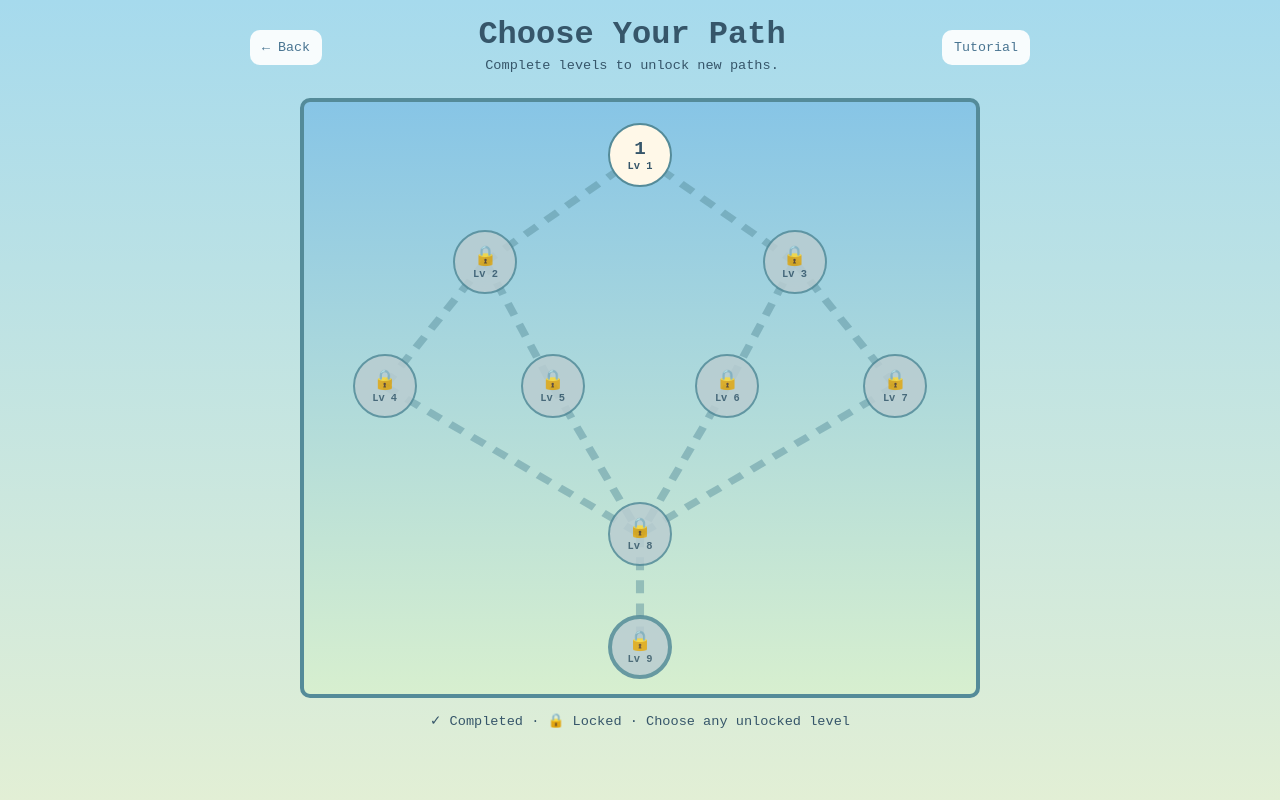
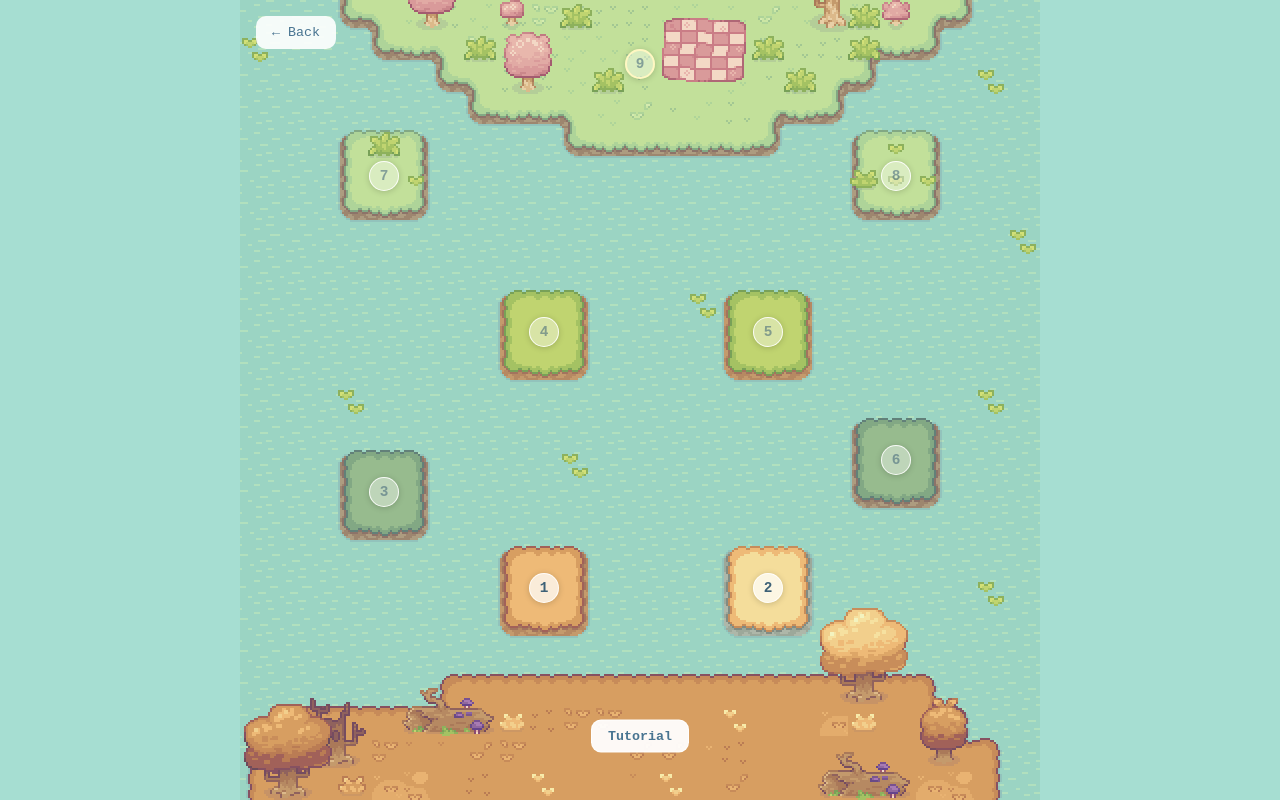
Before and after one commit to TinaGu0/Quack-Quack-Symphony, a Vue app in the folder qqs/: page /levels in a window 1280 px wide. Built offline with nearby package versions, Linux system fonts and the light colour scheme.

Commit message:
level map

```diff
--- a/qqs/src/utils/levelProgress.ts
+++ b/qqs/src/utils/levelProgress.ts
@@ -1,22 +1,20 @@
 export const LEVEL_PARENTS: Record<number, number[]> = {
   1: [],
-  2: [1],
+  2: [],
   3: [1],
-  4: [2],
+  4: [1],
   5: [2],
-  6: [3],
-  7: [3],
-  8: [4, 5, 6, 7],
-  9: [8],
+  6: [2],
+  7: [3, 4],
+  8: [5, 6],
+  9: [7, 8],
 };
 
 const STORAGE_KEY = "qqs-completed-levels-v1";
 
-// get the levels the player has already beaten
 export function getCompletedLevels(): number[] {
   try {
     const saved = JSON.parse(localStorage.getItem(STORAGE_KEY) || "[]");
-
     return Array.isArray(saved)
       ? saved.filter(
           (n): n is number => Number.isInteger(n) && n >= 1 && n <= 9,
@@ -27,22 +25,19 @@ export function getCompletedLevels(): number[] {
   }
 }
 
-// check whether the player can play a level
 export function isLevelUnlocked(
   level: number,
   completed = getCompletedLevels(),
 ): boolean {
   if (!(level in LEVEL_PARENTS)) return false;
 
-  if (level === 1) return true;
+  if (level === 1 || level === 2) return true;
 
   return LEVEL_PARENTS[level].some((parent) => completed.includes(parent));
 }
 
 export function markLevelComplete(level: number): void {
-  if (!Number.isInteger(level) || level < 1 || level > 9) {
-    return;
-  }
+  if (!Number.isInteger(level) || level < 1 || level > 9) return;
 
   const completed = new Set(getCompletedLevels());
   completed.add(level);
--- a/qqs/src/views/HomeView.vue
+++ b/qqs/src/views/HomeView.vue
@@ -3,12 +3,10 @@
     <AreaMap :area="AREA" @near="near = $event" />
     <Notifications :messages="MESSAGES" />
 
-    <div v-if="location" class="menu">
-      <template v-for="c in location.choices" :key="c.label">
-        <button v-if="!c.requiresTutorial || tutorial.done" @click="choose(c)">
-          {{ c.label }}
-        </button>
-      </template>
+    <div v-if="location?.id === 'tutorial'" class="menu">
+      <button @click="handleDoor">
+        {{ tutorial.done ? "Take Flight" : "Tutorial" }}
+      </button>
     </div>
   </div>
 </template>
@@ -17,9 +15,8 @@
 import { ref, computed } from "vue";
 import { useRouter } from "vue-router";
 import AreaMap from "../components/AreaMap.vue";
-import { AREA, LOCATIONS, type Choice } from "../areas";
+import { AREA, LOCATIONS, tutorial } from "../areas";
 import Notifications from "../components/NotificationsPanel.vue";
-import { tutorial } from "../areas";
 
 const MESSAGES = tutorial.done
   ? ["Now you're ready to take your first flight!"]
@@ -32,15 +29,15 @@ const router = useRouter();
 const near = ref<string | null>(null);
 const location = computed(() => LOCATIONS.find((l) => l.id === near.value));
 
-function choose(c: Choice) {
-  if (!c.to) return;
+function handleDoor() {
+  if (!location.value) return;
 
-  if (c.requiresTutorial && !tutorial.done) {
+  if (!tutorial.done) {
     router.push("/tutorial");
     return;
   }
 
-  router.push(c.to === "/play" ? "/levels" : c.to);
+  router.push("/levels");
 }
 </script>
 
--- a/qqs/src/views/LevelMapView.vue
+++ b/qqs/src/views/LevelMapView.vue
@@ -1,100 +1,51 @@
 <template>
   <main class="map-page">
-    <header class="topbar">
-      <button @click="router.push('/home')">← Back</button>
-
-      <div>
-        <h1>Choose Your Path</h1>
-        <p>Complete levels to unlock new paths.</p>
-      </div>
-
-      <button @click="router.push('/tutorial')">Tutorial</button>
-    </header>
-
-    <div class="map-panel">
-      <svg
-        class="paths"
-        viewBox="0 0 100 100"
-        preserveAspectRatio="none"
-        aria-hidden="true"
-      >
-        <line
-          v-for="[from, to] in EDGES"
-          :key="`${from}-${to}`"
-          :x1="POSITIONS[from]!.x"
-          :y1="POSITIONS[from]!.y"
-          :x2="POSITIONS[to]!.x"
-          :y2="POSITIONS[to]!.y"
-          :class="{ lit: completed.includes(from) }"
-        />
-      </svg>
+    <div class="map-wrap">
+      <img class="map-image" src="/maps/map.png" alt="Map" />
+      <button class="back-button" @click="router.push('/home')">← Back</button>
+      <button class="node tutorial" @click="router.push('/tutorial')">
+        Tutorial
+      </button>
 
       <button
         v-for="level in LEVELS"
-        :key="level"
-        class="level-node"
+        :key="level.id"
+        class="node level-node"
         :class="{
-          locked: !unlocked(level),
-          complete: completed.includes(level),
-          final: level === 9,
+          locked: !unlocked(level.id),
+          complete: completed.includes(level.id),
+          final: level.id === 9,
         }"
         :style="{
-          left: POSITIONS[level]!.x + '%',
-          top: POSITIONS[level]!.y + '%',
+          left: level.x + '%',
+          top: level.y + '%',
         }"
-        :disabled="!unlocked(level)"
-        @click="playLevel(level)"
+        :disabled="!unlocked(level.id)"
+        @click="playLevel(level.id)"
       >
-        <span>
-          {{
-            !unlocked(level) ? "🔒" : completed.includes(level) ? "✓" : level
-          }}
-        </span>
-        <small>Lv {{ level }}</small>
+        {{ level.id }}
       </button>
     </div>
-
-    <p class="help">✓ Completed · 🔒 Locked · Choose any unlocked level</p>
   </main>
 </template>
 
 <script setup lang="ts">
 import { ref, onMounted, onActivated } from "vue";
 import { useRouter } from "vue-router";
-
 import { getCompletedLevels, isLevelUnlocked } from "../utils/levelProgress";
 
 const router = useRouter();
 
-const LEVELS = [1, 2, 3, 4, 5, 6, 7, 8, 9];
-
-const POSITIONS: Record<number, { x: number; y: number }> = {
-  1: { x: 50, y: 9 },
-
-  2: { x: 27, y: 27 },
-  3: { x: 73, y: 27 },
-
-  4: { x: 12, y: 48 },
-  5: { x: 37, y: 48 },
-  6: { x: 63, y: 48 },
-  7: { x: 88, y: 48 },
-
-  8: { x: 50, y: 73 },
-  9: { x: 50, y: 92 },
-};
-
-const EDGES: [number, number][] = [
-  [1, 2],
-  [1, 3],
-  [2, 4],
-  [2, 5],
-  [3, 6],
-  [3, 7],
-  [4, 8],
-  [5, 8],
-  [6, 8],
-  [7, 8],
-  [8, 9],
+const LEVELS = [
+  { id: 1, x: 38, y: 73.5 },
+  { id: 2, x: 66, y: 73.5 },
+  { id: 3, x: 18, y: 61.5 },
+  { id: 4, x: 38, y: 41.5 },
+  { id: 5, x: 66, y: 41.5 },
+  { id: 6, x: 82, y: 57.5 },
+  { id: 7, x: 18, y: 22 },
+  { id: 8, x: 82, y: 22 },
+  { id: 9, x: 50, y: 8 },
 ];
 
 const completed = ref<number[]>([]);
@@ -124,115 +75,131 @@ onActivated(refresh);
 .map-page {
   position: fixed;
   inset: 0;
-  overflow-y: auto;
-  padding: 16px;
-  box-sizing: border-box;
-  color: #36566a;
-  background: linear-gradient(#a6daed, #e2efd5);
-  font-family: monospace;
+  overflow: hidden;
+  background: #a6ded2;
+}
+
+.map-wrap {
+  position: relative;
+  width: min(100vw, 100dvh);
+  height: min(100vw, 100dvh);
+  margin: 0 auto;
+}
+
+.map-image {
+  width: 100%;
+  height: 100%;
+  display: block;
+  object-fit: contain;
+  image-rendering: pixelated;
 }
 
 .topbar {
-  max-width: 780px;
-  margin: auto;
+  max-width: 760px;
+  margin: 14px auto 8px;
+  padding: 0 12px;
   display: flex;
   align-items: center;
-  justify-content: space-between;
   gap: 12px;
-  text-align: center;
-}
-
-.topbar h1 {
-  margin: 0;
-  font-size: clamp(1.3rem, 4vw, 2rem);
-}
-
-.topbar p {
-  margin: 5px 0;
-  font-size: 0.85rem;
 }
 
 .topbar button {
-  padding: 10px 12px;
+  padding: 10px 14px;
   border: 0;
   border-radius: 10px;
   background: rgba(255, 255, 255, 0.92);
   color: #487491;
+  font-size: 1rem;
   cursor: pointer;
 }
 
-.map-panel {
-  position: relative;
-  width: min(100%, 680px);
-  height: min(75dvh, 640px);
-  min-height: 410px;
-  margin: 20px auto 0;
-  border: 4px solid #548b99;
+.back-button {
+  position: absolute;
+  top: 16px;
+  left: 16px;
+  z-index: 5;
+  padding: 9px 16px;
+  border: 0;
   border-radius: 10px;
-  background: linear-gradient(#87c5e6, #d7efcf);
-  box-sizing: border-box;
+  background: rgba(255, 255, 255, 0.9);
+  color: #487491;
+  font-family: monospace;
+  cursor: pointer;
 }
 
-.paths {
-  position: absolute;
-  inset: 0;
-  width: 100%;
-  height: 100%;
-  pointer-events: none;
+.title-wrap {
+  flex: 1;
+  text-align: center;
 }
 
-.paths line {
-  stroke: #548b99;
-  opacity: 0.45;
-  stroke-width: 1.2;
-  stroke-dasharray: 2.2 1.7;
+.title-wrap h1 {
+  margin: 0;
+  font-size: 1.5rem;
 }
 
-.paths line.lit {
-  stroke: #fff8e8;
-  opacity: 1;
-  stroke-width: 1.6;
+.title-wrap p {
+  margin: 4px 0 0;
+  font-size: 0.9rem;
+  color: #dbe9ef;
+}
+
+.node {
+  position: absolute;
+  transform: translate(-50%, -50%);
+  display: flex;
+  align-items: center;
+  justify-content: center;
+  box-sizing: border-box;
+  z-index: 2;
+  border: 1px solid rgba(255, 255, 255, 0.9);
+  font-family: monospace;
+  font-weight: bold;
+  cursor: pointer;
+}
+
+.node:disabled {
+  cursor: not-allowed;
+}
+
+.tutorial {
+  left: 50%;
+  top: 92%;
+  transform: translate(-50%, -50%);
+  width: auto;
+  height: auto;
+  padding: 8px 16px;
+  border-radius: 10px;
+  background: rgba(255, 255, 255, 0.94);
+  color: #487491;
+  white-space: nowrap;
+  text-align: center;
 }
 
 .level-node {
-  position: absolute;
-  transform: translate(-50%, -50%);
-  width: clamp(42px, 10vw, 64px);
-  height: clamp(42px, 10vw, 64px);
-  display: flex;
-  flex-direction: column;
-  align-items: center;
-  justify-content: center;
-  border: 2px solid #548b99;
-  border-radius: 50%;
-  background: #fff8e8;
-  color: #36566a;
-  font-size: 1.2rem;
-  font-weight: bold;
-  cursor: pointer;
-  z-index: 1;
+  width: 30px;
+  height: 30px;
+  border-radius: 999px;
+  background: rgba(255, 255, 255, 0.72);
+  color: #3d6177;
+  font-size: 0.9rem;
+  box-shadow: 0 1px 6px rgba(0, 0, 0, 0.18);
 }
-
-.level-node small {
-  font-size: 0.65rem;
+.level-node:hover:not(:disabled) {
+  transform: translate(-50%, -50%) scale(1.08);
 }
 
 .level-node.complete {
-  background: #9ae1b5;
+  background: rgba(154, 225, 181, 0.82);
+  color: #2f5c45;
+}
+
+.level-node.locked {
+  background: rgba(255, 255, 255, 0.38);
+  color: rgba(61, 97, 119, 0.55);
+  cursor: not-allowed;
 }
 
 .level-node.final {
-  border-width: 4px;
-}
-
-.level-node.locked {
-  background: #bacdd1;
-  opacity: 0.85;
-  cursor: not-allowed;
-}
-
-.help {
-  text-align: center;
-  font-size: 0.85rem;
+  border: 2px solid #fff7c2;
 }
 </style>
--- a/qqs/src/views/PlayView.vue
+++ b/qqs/src/views/PlayView.vue
@@ -82,11 +82,12 @@
 
 <script setup lang="ts">
 import { ref, computed, onMounted, onUnmounted } from "vue";
-
 import { useRoute, useRouter } from "vue-router";
 import BackgroundView from "../components/BackgroundView.vue";
+import { isLevelUnlocked, markLevelComplete } from "../utils/levelProgress";
 
-import { isLevelUnlocked, markLevelComplete } from "../utils/levelProgress";
+const router = useRouter();
+const route = useRoute();
 
 type Note = {
   id: number;
@@ -100,9 +101,6 @@ type Note = {
 
 const LANES = 6;
 const KEYS = ["a", "s", "d", "j", "k", "l"];
-
-const router = useRouter();
-const route = useRoute();
 
 const requested = Number(route.query.level ?? 1);
 
@@ -418,9 +416,8 @@ onMounted(() => {
   window.addEventListener("keydown", keyDown);
   window.addEventListener("keyup", keyUp);
 
-  if (!isLevelUnlocked(currentLevel.value)) {
-    router.replace("/levels");
-  }
+  const selectedLevel = Number(route.query.level || 1);
+  currentLevel.value = selectedLevel;
 });
 
 onUnmounted(() => {
```
